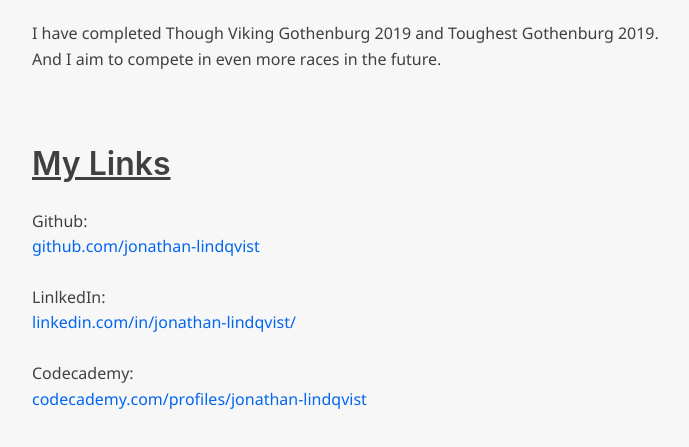
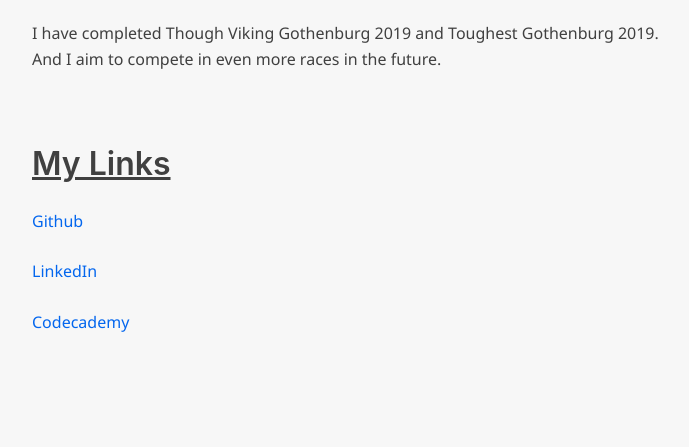
Before and after one commit to jonathan-lindqvist/portfolioV2, a plain HTML site: page about.html in a window 1280 px wide. Shown: the part 762-1209 px from the top of the page, without its empty margins (288-977 px from the left). Drawn offline with Linux system fonts and the light colour scheme.

Commit message:
Fix typo and links

```diff
--- a/about.html
+++ b/about.html
@@ -56,9 +56,9 @@
         <div>
           <h2>My Links</h2>
           <ul>
-            <li>Github: <br> <a  class="inlinelink" href="https://github.com/jonathan-lindqvist">github.com/jonathan-lindqvist</a></li>
-            <li>LinlkedIn: <br> <a  class="inlinelink" href="https://www.linkedin.com/in/jonathan-lindqvist-915a01181/">linkedin.com/in/jonathan-lindqvist/</a></li>
-            <li>Codecademy: <br> <a class="inlinelink" href="https://www.codecademy.com/profiles/jonathan-lindqvist">codecademy.com/profiles/jonathan-lindqvist</a></li>
+            <li><a  class="inlinelink" href="https://github.com/jonathan-lindqvist">Github</a></li>
+            <li><a  class="inlinelink" href="https://www.linkedin.com/in/jonathan-lindqvist-915a01181/">LinkedIn</a></li>
+            <li><a class="inlinelink break-words" href="https://www.codecademy.com/profiles/jonathan-lindqvist">Codecademy</a></li>
           </ul>
         </div>
       </section>
```
